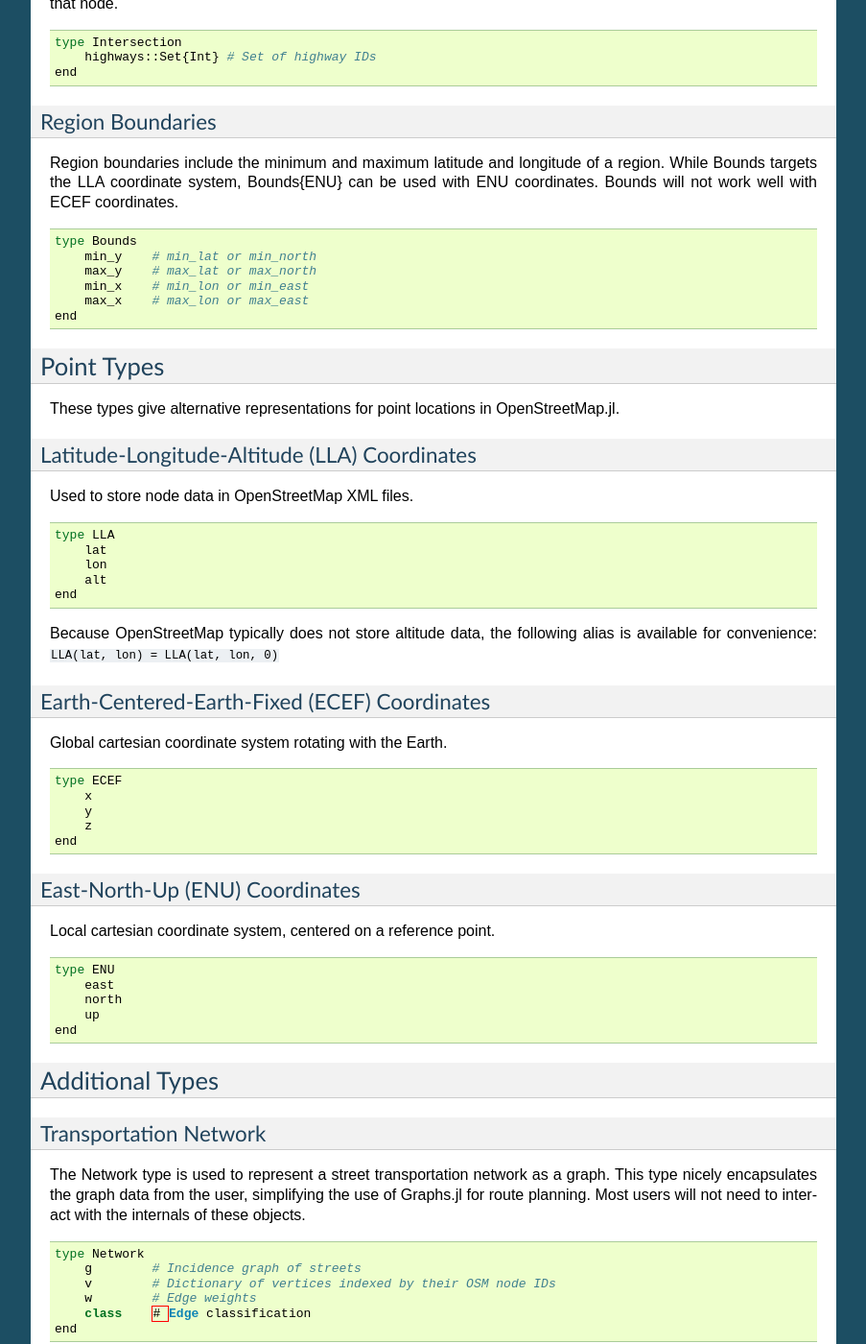
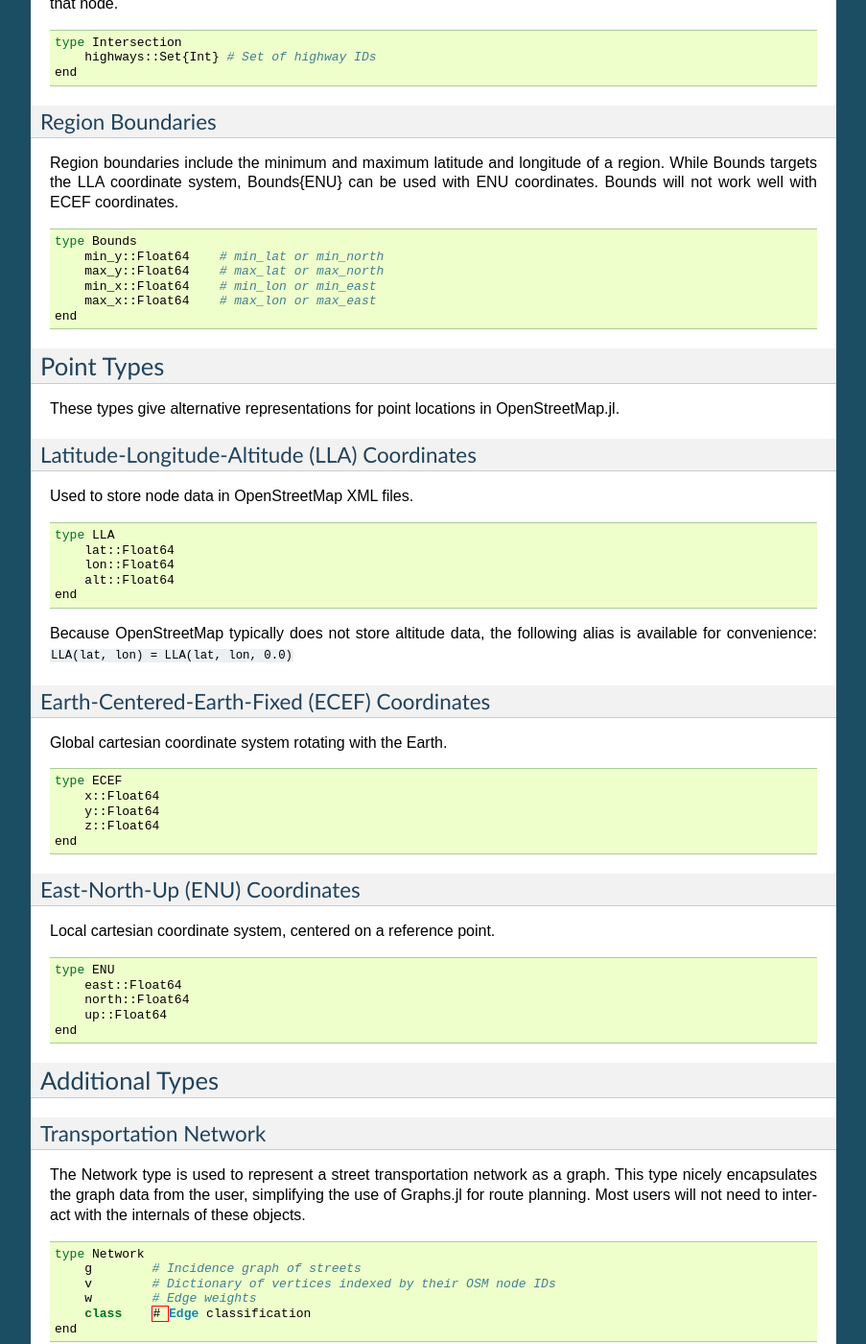
Before and after one commit to tedsteiner/OpenStreetMap.jl, a Sphinx documentation site: the page built from docs/types.rst, in a window 1280 px wide and 1400 px high, scrolled down 1567 px. Shown: the whole window at 96% size, without its empty margins (198-1101 px from the left). Built offline with Sphinx 7.4.7, drawn with Linux system fonts in a browser that asks for light colours.

```diff
--- a/docs/examples.rst
+++ b/docs/examples.rst
@@ -5,7 +5,7 @@ Read data from an OSM XML file:
 
 .. code-block:: python
 
-    nodes, hwys, builds, feats = getOSMData(MAP_FILENAME, nodes=true, highways=true, buildings=true, features=true)
+    nodes, hwys, builds, feats = getOSMData(MAP_FILENAME)
 
     println("Number of nodes: $(length(nodes))")
     println("Number of highways: $(length(hwys))")
--- a/docs/types.rst
+++ b/docs/types.rst
@@ -92,10 +92,10 @@ Region boundaries include the minimum and maximum latitude and longitude of a re
 .. code-block:: python
 
     type Bounds
-        min_y    # min_lat or min_north
-        max_y    # max_lat or max_north
-        min_x    # min_lon or min_east
-        max_x    # max_lon or max_east
+        min_y::Float64    # min_lat or min_north
+        max_y::Float64    # max_lat or max_north
+        min_x::Float64    # min_lon or min_east
+        max_x::Float64    # max_lon or max_east
     end
 
 Point Types
@@ -110,13 +110,13 @@ Used to store node data in OpenStreetMap XML files.
 .. code-block:: python
 
     type LLA
-        lat
-        lon
-        alt
+        lat::Float64
+        lon::Float64
+        alt::Float64
     end
 
 Because OpenStreetMap typically does not store altitude data, the following alias is available for convenience:
-``LLA(lat, lon) = LLA(lat, lon, 0)``
+``LLA(lat, lon) = LLA(lat, lon, 0.0)``
 
 Earth-Centered-Earth-Fixed (ECEF) Coordinates
 ^^^^^^^^^^^^^^^^^^^^^^^^^^^^^^^^^^^^^^^^^^^^^
@@ -126,9 +126,9 @@ Global cartesian coordinate system rotating with the Earth.
 .. code-block:: python
 
     type ECEF
-        x
-        y
-        z
+        x::Float64
+        y::Float64
+        z::Float64
     end
 
 East-North-Up (ENU) Coordinates
@@ -139,9 +139,9 @@ Local cartesian coordinate system, centered on a reference point.
 .. code-block:: python
 
     type ENU
-        east
-        north
-        up
+        east::Float64
+        north::Float64
+        up::Float64
     end
 
 Additional Types
```
Also changed, not shown: README.md (+1 -0 lines), docs/data.rst (+2 -11 lines), 13 other files.
